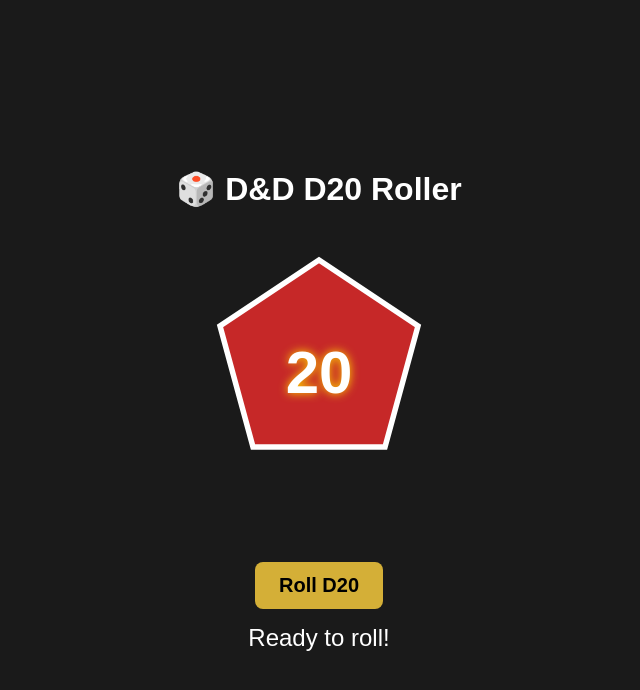
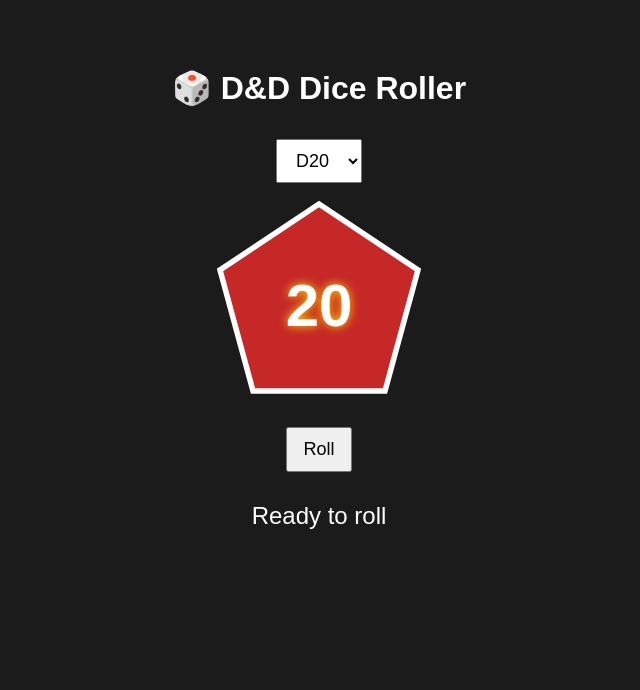
Before and after one commit to ast10962/dice, a plain HTML site: page index.html in a window 1280 px wide. Shown: the whole page, without its empty margins (321-961 px from the left). Drawn offline with Linux system fonts and the light colour scheme.

Commit message:
Update D&D D20 Roller to D&D Dice Roller

```diff
--- a/index.html
+++ b/index.html
@@ -1,128 +1,186 @@
 <!DOCTYPE html>
-<html lang="en">
+<html>
 <head>
 <meta charset="UTF-8">
-<meta name="viewport" content="width=device-width, initial-scale=1.0">
-<title>D&D D20 Roller</title>
+<title>D&D Dice Roller</title>
 
 <style>
-body {
-    margin: 0;
-    height: 100vh;
-    background: #1a1a1a;
-    color: white;
-    font-family: Arial, sans-serif;
-    display: flex;
-    justify-content: center;
-    align-items: center;
+
+body{
+    background:#1b1b1b;
+    color:white;
+    font-family:Arial,sans-serif;
+    text-align:center;
+    padding-top:40px;
 }
 
-.container {
-    text-align: center;
+.dice-container{
+    position:relative;
+    width:250px;
+    margin:auto;
 }
 
-.dice {
-    width: 220px;
-    height: 220px;
-    margin: 20px auto;
-    transition: transform 2s ease-out;
+svg{
+    width:220px;
+    height:220px;
 }
 
-.rolling {
-    animation: spin 0.2s linear infinite;
+.rolling{
+    animation:spin 0.2s linear infinite;
 }
 
-@keyframes spin {
-    from { transform: rotate(0deg); }
-    to { transform: rotate(360deg); }
+@keyframes spin{
+    from{transform:rotate(0deg);}
+    to{transform:rotate(360deg);}
 }
 
-.number {
-    position: relative;
-    top: -155px;
-    font-size: 60px;
-    font-weight: bold;
-    color: white;
-    text-shadow: 0 0 10px gold;
+.number{
+    position:absolute;
+    top:50%;
+    left:50%;
+    transform:translate(-50%,-50%);
+    font-size:60px;
+    font-weight:bold;
+    text-shadow:0 0 10px gold;
 }
 
-button {
-    padding: 12px 24px;
-    font-size: 20px;
-    cursor: pointer;
-    border: none;
-    border-radius: 8px;
-    background: #d4af37;
-    color: black;
-    font-weight: bold;
+select,button{
+    margin:10px;
+    padding:10px 15px;
+    font-size:18px;
 }
 
-button:hover {
-    background: gold;
+.result{
+    margin-top:20px;
+    font-size:24px;
 }
 
-.result {
-    margin-top: 15px;
-    font-size: 24px;
-}
 </style>
 </head>
+
 <body>
 
-<div class="container">
-    <h1>🎲 D&D D20 Roller</h1>
+<h1>🎲 D&D Dice Roller</h1>
 
-    <div id="diceArea">
-        <svg class="dice" id="dice" viewBox="0 0 200 200">
-            <polygon
-                points="100,10 190,70 160,180 40,180 10,70"
-                fill="#c62828"
-                stroke="#ffffff"
-                stroke-width="5"/>
-        </svg>
+<select id="diceType" onchange="changeDiceShape()">
+    <option value="4">D4</option>
+    <option value="6">D6</option>
+    <option value="8">D8</option>
+    <option value="10">D10</option>
+    <option value="12">D12</option>
+    <option value="20" selected>D20</option>
+</select>
 
-        <div class="number" id="number">20</div>
-    </div>
+<div class="dice-container">
 
-    <button onclick="rollDice()">Roll D20</button>
+    <svg id="dice" viewBox="0 0 200 200">
+        <polygon id="diceShape"
+            points="100,10 190,70 160,180 40,180 10,70"
+            fill="#c62828"
+            stroke="white"
+            stroke-width="5">
+        </polygon>
+    </svg>
 
-    <div class="result" id="result">
-        Ready to roll!
-    </div>
+    <div id="number" class="number">20</div>
+
+</div>
+
+<button onclick="rollDice()">Roll</button>
+
+<div id="result" class="result">
+    Ready to roll
 </div>
 
 <script>
-function rollDice() {
-    const dice = document.getElementById('dice');
-    const num = document.getElementById('number');
-    const result = document.getElementById('result');
 
-    dice.classList.add('rolling');
+const shapes = {
 
-    let animation = setInterval(() => {
-        num.textContent = Math.floor(Math.random() * 20) + 1;
-    }, 50);
+4:"100,20 180,180 20,180",
 
-    setTimeout(() => {
-        clearInterval(animation);
+6:"30,30 170,30 170,170 30,170",
 
-        const finalRoll = Math.floor(Math.random() * 20) + 1;
+8:"100,10 190,100 100,190 10,100",
 
-        num.textContent = finalRoll;
-        dice.classList.remove('rolling');
+10:"100,10 180,60 160,170 40,170 20,60",
 
-        if(finalRoll === 20){
-            result.innerHTML = "🌟 Natural 20! Critical Hit!";
-        }
-        else if(finalRoll === 1){
-            result.innerHTML = "💀 Natural 1! Critical Fail!";
-        }
-        else{
-            result.innerHTML = "You rolled <b>" + finalRoll + "</b>";
+12:"100,10 145,20 180,50 190,100 180,150 145,180 100,190 55,180 20,150 10,100 20,50 55,20",
+
+20:"100,10 190,70 160,180 40,180 10,70"
+
+};
+
+function changeDiceShape(){
+
+    let sides =
+        document.getElementById("diceType").value;
+
+    document.getElementById("diceShape")
+        .setAttribute("points", shapes[sides]);
+
+    document.getElementById("number")
+        .innerText = sides;
+}
+
+function rollDice(){
+
+    let sides =
+        parseInt(document.getElementById("diceType").value);
+
+    let dice =
+        document.getElementById("dice");
+
+    let number =
+        document.getElementById("number");
+
+    let result =
+        document.getElementById("result");
+
+    dice.classList.add("rolling");
+
+    let ticker = setInterval(()=>{
+
+        number.innerText =
+            Math.floor(Math.random()*sides)+1;
+
+    },50);
+
+    setTimeout(()=>{
+
+        clearInterval(ticker);
+
+        let roll =
+            Math.floor(Math.random()*sides)+1;
+
+        number.innerText = roll;
+
+        dice.classList.remove("rolling");
+
+        if(roll===1){
+
+            result.innerHTML =
+                "💀 Rolled 1";
+
+        }else if(
+            roll===sides &&
+            sides>=20
+        ){
+
+            result.innerHTML =
+                "🌟 Critical Success!";
+
+        }else{
+
+            result.innerHTML =
+                `🎲 Result: ${roll}`;
+
         }
 
-    }, 2000);
+    },2000);
 }
+
+changeDiceShape();
+
 </script>
 
 </body>
```
